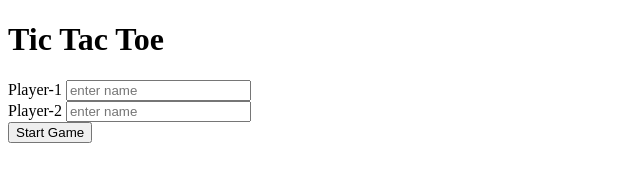
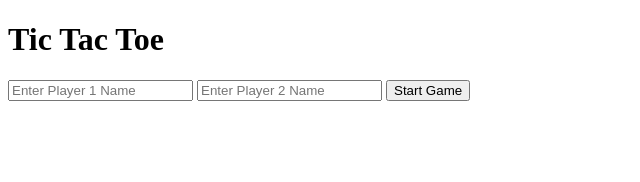
Before and after one commit to acciojob/tictactoe-ManimehalaiAnandaraj, a website: page main.html in a window 1280 px wide. Shown: the whole page, without its empty margins (0-640 px from the left). Drawn offline with Linux system fonts and the light colour scheme.

Commit message:
created a submission

```diff
--- a/main.html
+++ b/main.html
@@ -10,18 +10,15 @@
 	<!-- the entire body must be written by student -->
 	 <div class="container">
         <h1>Tic Tac Toe</h1>
-		<div>
 
-			<label for="player-1">Player-1</label>
-			<input type="text" id="player-1" placeholder="enter name" required>
-			<br>
-			<label for="player-2">Player-2</label>
-			<input type="text" id="player-2" placeholder="enter name" required>
-			<br>
+        <div id="player-inputs">
+            <input type="text" id="player1" placeholder="Enter Player 1 Name">
+            <input type="text" id="player2" placeholder="Enter Player 2 Name">
             <button id="submit">Start Game</button>
         </div>
-		<div id="game" style="display:none;">
-		<div class="message"></div>
+
+        <div id="game" style="display: none;">
+            <p class="message"></p>
             <div class="board">
                 <div class="cell" id="1"></div>
                 <div class="cell" id="2"></div>
@@ -32,7 +29,9 @@
                 <div class="cell" id="7"></div>
                 <div class="cell" id="8"></div>
                 <div class="cell" id="9"></div>
-	</div></div></div>
+            </div>
+        </div>
+    </div>
     <script type="text/javascript" src="./script.js">
 </script>
 
```
Lines whose indentation alone changed are shown as unchanged.
